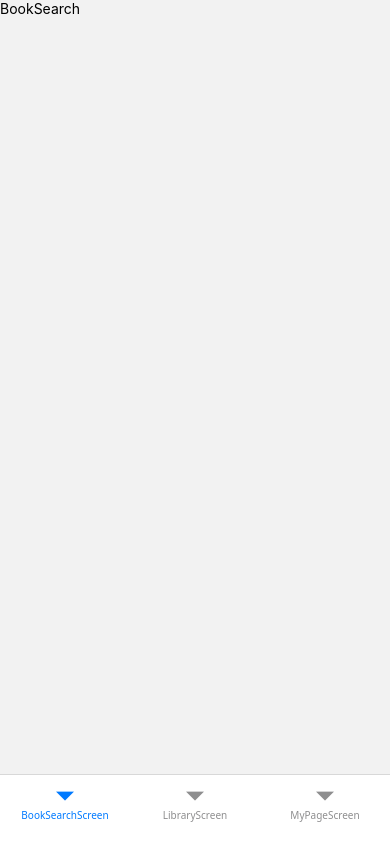
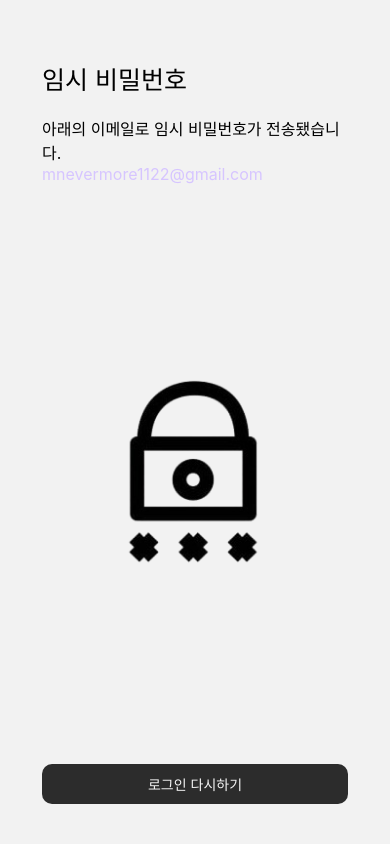
Before and after one commit to Braille-Ebook/BrailleEbookFront, a React Native app: screen /FindNewPwSuccessScreen in a window 390 px wide. Built offline with nearby package versions, Linux system fonts and the light colour scheme.

Commit message:
#17 [FEAT] FindNewPwScreen과 FindNewPwSuccessScreen 생성

```diff
--- a/App.tsx
+++ b/App.tsx
@@ -10,6 +10,8 @@ import MyReviewsScreen from './src/screens/MyReviewsScreen';
 import BookScreen from './src/screens/BookScreen';
 import ReviewScreen from './src/screens/ReviewScreen';
 import ReviewEditScreen from './src/screens/ReviewEditScreen';
+import FindNewPwScreen from './src/screens/FindNewPwScreen';
+import FindNewPwSuccessScreen from './src/screens/FindNewPwSuccessScreen';
 
 import { NavigationContainer } from '@react-navigation/native';
 
@@ -51,6 +53,14 @@ function App() {
                     name='MyReviewsScreen'
                     component={MyReviewsScreen}
                 />
+                <Stack.Screen
+                    name='FindNewPwScreen'
+                    component={FindNewPwScreen}
+                />
+                <Stack.Screen
+                    name='FindNewPwSuccessScreen'
+                    component={FindNewPwSuccessScreen}
+                />
             </Stack.Navigator>
         </NavigationContainer>
     );
--- a/assets/colors/commonColors.js
+++ b/assets/colors/commonColors.js
@@ -4,6 +4,7 @@ const commonColors = {
     lightGrey: '#999999',
     black: '#2c2c2c',
     white: '#f5f5f5',
+    blue: '#08F',
 };
 
 export default commonColors;
--- a/assets/icons/index.js
+++ b/assets/icons/index.js
@@ -6,3 +6,4 @@ export { default as profile } from './profile.png';
 export { default as send } from './send.png';
 export { default as thumb } from './thumb.png';
 export { default as thumbFill } from './thumbFill.png';
+export { default as pw } from './pw.png';
--- /dev/null
+++ b/src/modals/ConfirmModal.js
@@ -0,0 +1,77 @@
+import { View, Text, Modal, StyleSheet, Pressable } from 'react-native';
+import React from 'react';
+
+import commonColors from '../../assets/colors/commonColors';
+
+const ConfirmModal = ({
+    modalVisible,
+    setModalVisible,
+    title,
+    text,
+    buttonText,
+}) => {
+    return (
+        <Modal
+            animationType='fade'
+            transparent={true}
+            visible={modalVisible}
+            onRequestClose={() => {
+                setModalVisible(!modalVisible);
+            }}
+        >
+            <View style={styles.overlay}>
+                <View style={styles.modalView}>
+                    <Text style={styles.titleText}>{title}</Text>
+                    <Text style={styles.contentText}>{text}</Text>
+                    <Pressable onPress={() => setModalVisible(!modalVisible)}>
+                        <View style={styles.button}>
+                            <Text style={styles.buttonText}>{buttonText}</Text>
+                        </View>
+                    </Pressable>
+                </View>
+            </View>
+        </Modal>
+    );
+};
+
+const styles = StyleSheet.create({
+    overlay: {
+        flex: 1,
+        justifyContent: 'center',
+        alignItems: 'center',
+        backgroundColor: 'rgba(0,0,0,0.3)', // dim background
+    },
+    modalView: {
+        width: '80%',
+        backgroundColor: commonColors.white,
+        borderRadius: 20,
+        padding: 20,
+        shadowColor: '#000',
+        shadowOffset: {
+            width: 0,
+            height: 2,
+        },
+        shadowOpacity: 0.25,
+        shadowRadius: 4,
+        elevation: 5,
+    },
+    titleText: {
+        fontWeight: 700,
+        marginBottom: 10,
+    },
+    contentText: { marginBottom: 10 },
+    button: {
+        height: 50,
+        backgroundColor: commonColors.blue,
+        borderRadius: 25,
+        flexDirection: 'row',
+        justifyContent: 'center',
+        alignItems: 'center',
+    },
+    buttonText: {
+        color: commonColors.white,
+        fontWeight: 700,
+    },
+});
+
+export default ConfirmModal;
--- /dev/null
+++ b/src/modals/index.js
@@ -0,0 +1 @@
+export { default as ConfirmModal } from './ConfirmModal';
--- /dev/null
+++ b/src/screens/FindNewPwScreen.js
@@ -0,0 +1,93 @@
+import {
+    View,
+    Text,
+    TextInput,
+    StyleSheet,
+    Pressable,
+    Modal,
+} from 'react-native';
+import { React, useState } from 'react';
+import { useNavigation } from '@react-navigation/native';
+
+import { ConfirmModal } from '../modals';
+
+import commonStyles from '../../assets/styles/commonStyles';
+import commonColors from '../../assets/colors/commonColors';
+
+const FindNewPwScreen = () => {
+    const navigation = useNavigation();
+    const [text, onChangeText] = useState('');
+    const [modalVisible, setModalVisible] = useState(false);
+    const getNewPw = () => {
+        if (!text) {
+            setModalVisible(true);
+        } else {
+            navigation.navigate('FindNewPwSuccessScreen');
+        }
+    };
+    return (
+        <View style={styles.findNewPwScreen}>
+            <Text style={commonStyles.titleText}>임시 비밀번호 받기</Text>
+            <View style={styles.textInputContainer}>
+                <TextInput
+                    value={text}
+                    onChangeText={onChangeText}
+                    placeholder='이메일'
+                    style={styles.textInput}
+                />
+            </View>
+            <View style={{ flex: 1 }} />
+            <Pressable onPress={getNewPw}>
+                <View style={styles.buttonContainer}>
+                    <Text style={styles.buttonText}>비밀번호 받기</Text>
+                </View>
+            </Pressable>
+            <ConfirmModal
+                modalVisible={modalVisible}
+                setModalVisible={setModalVisible}
+                title={'아이디 오류'}
+                text={'존재하지 않는 아이디입니다.'}
+                buttonText={'확인'}
+            />
+        </View>
+    );
+};
+
+const styles = StyleSheet.create({
+    findNewPwScreen: {
+        flex: 1,
+        paddingHorizontal: 42,
+        paddingTop: 60,
+        paddingBottom: 40,
+    },
+    textInputContainer: {
+        width: '100%',
+        height: 40,
+        flexDirection: 'row',
+        alignItems: 'center',
+        padding: 12,
+        borderWidth: 1,
+        borderColor: 'black',
+        borderRadius: 10,
+        marginTop: 40,
+    },
+    textInput: {
+        width: '100%',
+        height: 40,
+        paddingHorizontal: 8,
+    },
+    buttonContainer: {
+        width: '100%',
+        height: 40,
+        borderRadius: 10,
+        flexDirection: 'row',
+        justifyContent: 'center',
+        alignItems: 'center',
+        backgroundColor: commonColors.black,
+    },
+    buttonText: {
+        color: commonColors.white,
+    },
+});
+
+export default FindNewPwScreen;
--- /dev/null
+++ b/src/screens/FindNewPwSuccessScreen.js
@@ -0,0 +1,58 @@
+import { View, Text, StyleSheet, Pressable, Image } from 'react-native';
+import { useNavigation } from '@react-navigation/native';
+import { React } from 'react';
+
+import commonStyles from '../../assets/styles/commonStyles';
+import commonColors from '../../assets/colors/commonColors';
+import { pw } from '../../assets/icons';
+
+const FindNewPwSuccessScreen = () => {
+    const navigation = useNavigation();
+    return (
+        <View style={styles.findNewPwSuccessScreen}>
+            <View>
+                <Text style={commonStyles.titleText}>임시 비밀번호</Text>
+                <Text style={[styles.subText, commonStyles.subtitleText]}>
+                    아래의 이메일로 임시 비밀번호가 전송됐습니다.
+                </Text>
+                <Text style={[styles.emailText, commonStyles.subtitleText]}>
+                    mnevermore1122@gmail.com
+                </Text>
+            </View>
+            <Image source={pw} style={styles.pwImage} />
+            <Pressable
+                onPress={() => {
+                    navigation.navigate();
+                }}
+            >
+                <View style={styles.buttonContainer}>
+                    <Text style={styles.buttonText}>로그인 다시하기</Text>
+                </View>
+            </Pressable>
+        </View>
+    );
+};
+const styles = StyleSheet.create({
+    findNewPwSuccessScreen: {
+        flex: 1,
+        paddingHorizontal: 42,
+        paddingTop: 60,
+        paddingBottom: 40,
+    },
+    subText: { marginTop: 20 },
+    emailText: { color: commonColors.lightPurple },
+    pwImage: { width: 160, height: 200, margin: 'auto' },
+    buttonContainer: {
+        width: '100%',
+        height: 40,
+        borderRadius: 10,
+        flexDirection: 'row',
+        justifyContent: 'center',
+        alignItems: 'center',
+        backgroundColor: commonColors.black,
+    },
+    buttonText: {
+        color: commonColors.white,
+    },
+});
+export default FindNewPwSuccessScreen;
--- a/src/screens/MyPageScreen.js
+++ b/src/screens/MyPageScreen.js
@@ -11,7 +11,13 @@ const MyPageScreen = () => {
     return (
         <View style={styles.myPageScreen}>
             <View style={styles.profileContainer}>
-                <Image source={profile} />
+                <Pressable
+                    onPress={() => {
+                        navigation.navigate('FindNewPwScreen');
+                    }}
+                >
+                    <Image source={profile} />
+                </Pressable>
             </View>
             <View>
                 <View style={styles.row}>
```
Also changed, not shown: assets/icons/pw.png (added).
